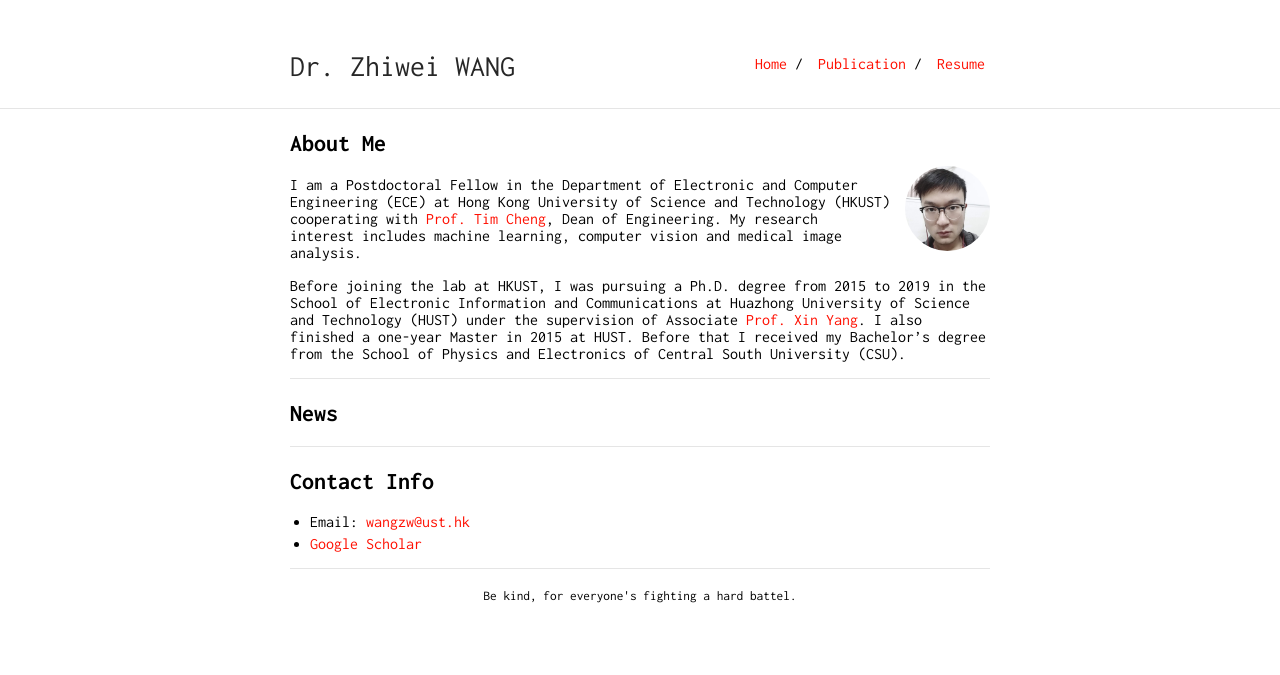
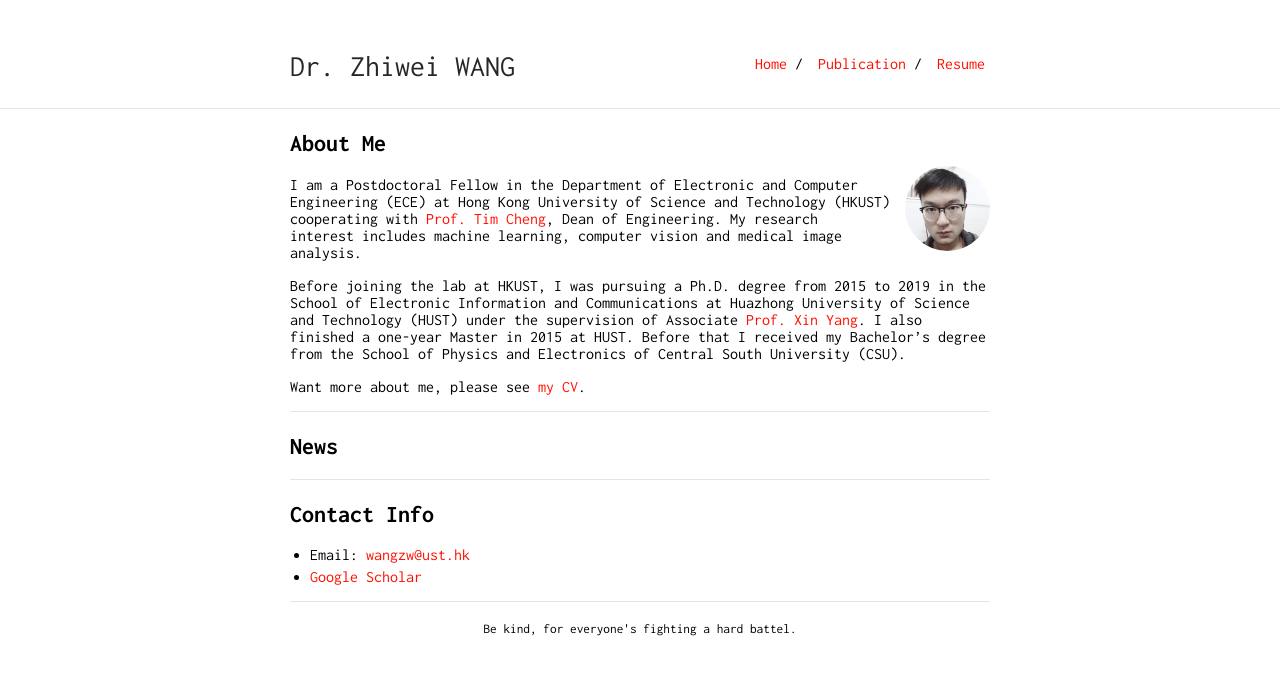
Before and after one commit to Andysis/andysis.github.io, a Jekyll site: the page built from index.md, in a window 1280 px wide. Shown: the top 675 px of the page. Built offline with Jekyll 4.4.1, drawn with Linux system fonts in a browser that asks for light colours; our own code applies the rules of GitHub Pages for plain Markdown files.

Commit message:
Update index.md

```diff
--- a/index.md
+++ b/index.md
@@ -10,6 +10,8 @@ I am a Postdoctoral Fellow in the Department of Electronic and Computer Engineer
 
 Before joining the lab at HKUST, I was pursuing a Ph.D. degree from 2015 to 2019 in the School of Electronic Information and Communications at Huazhong University of Science and Technology (HUST) under the supervision of Associate [Prof. Xin Yang](https://sites.google.com/view/xinyang/home). I also finished a one-year Master in 2015 at HUST. Before that I received my Bachelor's degree from the School of Physics and Electronics of Central South University (CSU).
 
+Want more about me, please see [my CV](resume.pdf).
+
 ---
 
 ## News
```
